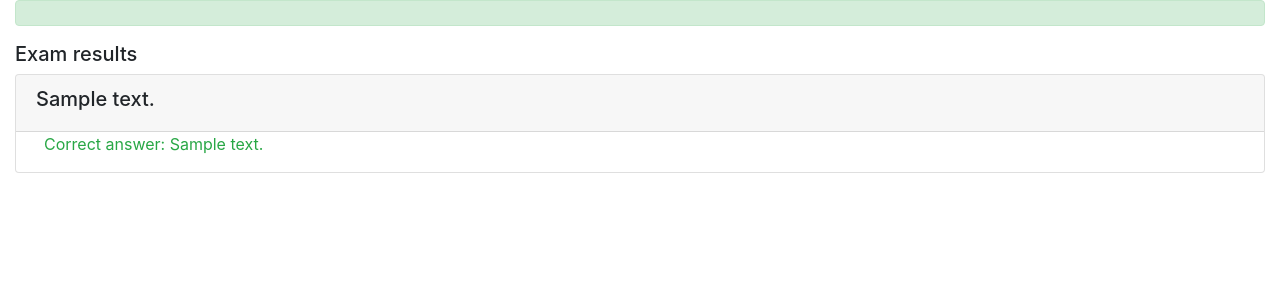
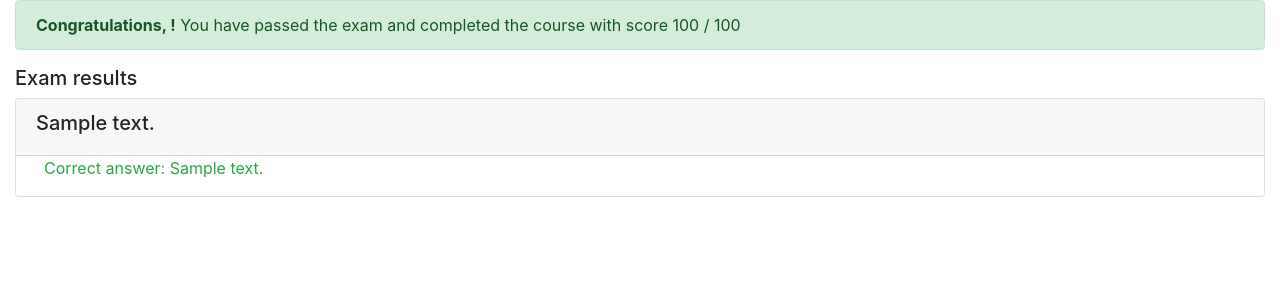
Before and after one commit to dmorgam/django-project-ibm-course, a Django app: page /onlinecourse/1/submission/1/result/ in a window 1280 px wide. Shown: the part 56-356 px from the top of the page. Run offline with Django 3.2, Linux system fonts and the light colour scheme; tables that the repository leaves empty hold one stand-in row (values such as "Sample post"); some libraries are stand-ins or nearby versions.

Commit message:
lab3 tasks

```diff
--- a/final_template/onlinecourse/templates/onlinecourse/exam_result_bootstrap.html
+++ b/final_template/onlinecourse/templates/onlinecourse/exam_result_bootstrap.html
@@ -37,14 +37,14 @@
 
 <div class="container-fluid">
     {% if grade > 80 %}
-    <div class="alert alert-success">
-       <!--HINT Display passed info -->
-    </div>
+      <div class="alert alert-success">
+        <b>Congratulations, {{ user.username }}!</b> You have passed the exam and completed the course with score {{ grade }} / 100
+      </div>
     {% else %}
-        <div class="alert alert-danger">
-            <!--HINT Display failed info -->
-        </div>
-        <a class="btn btn-link text-danger" href="{% url 'onlinecourse:course_details' course.id %}">Re-test</a>
+      <div class="alert alert-danger">
+        <b>Failed,</b> Sorry, {{ user.username }}! You have failed the exam with score {{ grade }} / 100
+      </div>
+      <a class="btn btn-link text-danger" href="{% url 'onlinecourse:course_details' course.id %}">Re-test</a>
     {% endif %}
         <div class="card-columns-vertical mt-1">
         <h5 class="">Exam results</h5>
--- a/final_template/onlinecourse/views.py
+++ b/final_template/onlinecourse/views.py
@@ -164,6 +164,6 @@
 
         points += (score / total) * item.grade
 
-    context['grade'] = (points / max_score ) * 100
+    context['grade'] = int((points / max_score ) * 100)
 
     return render(request, 'onlinecourse/exam_result_bootstrap.html', context)
```
